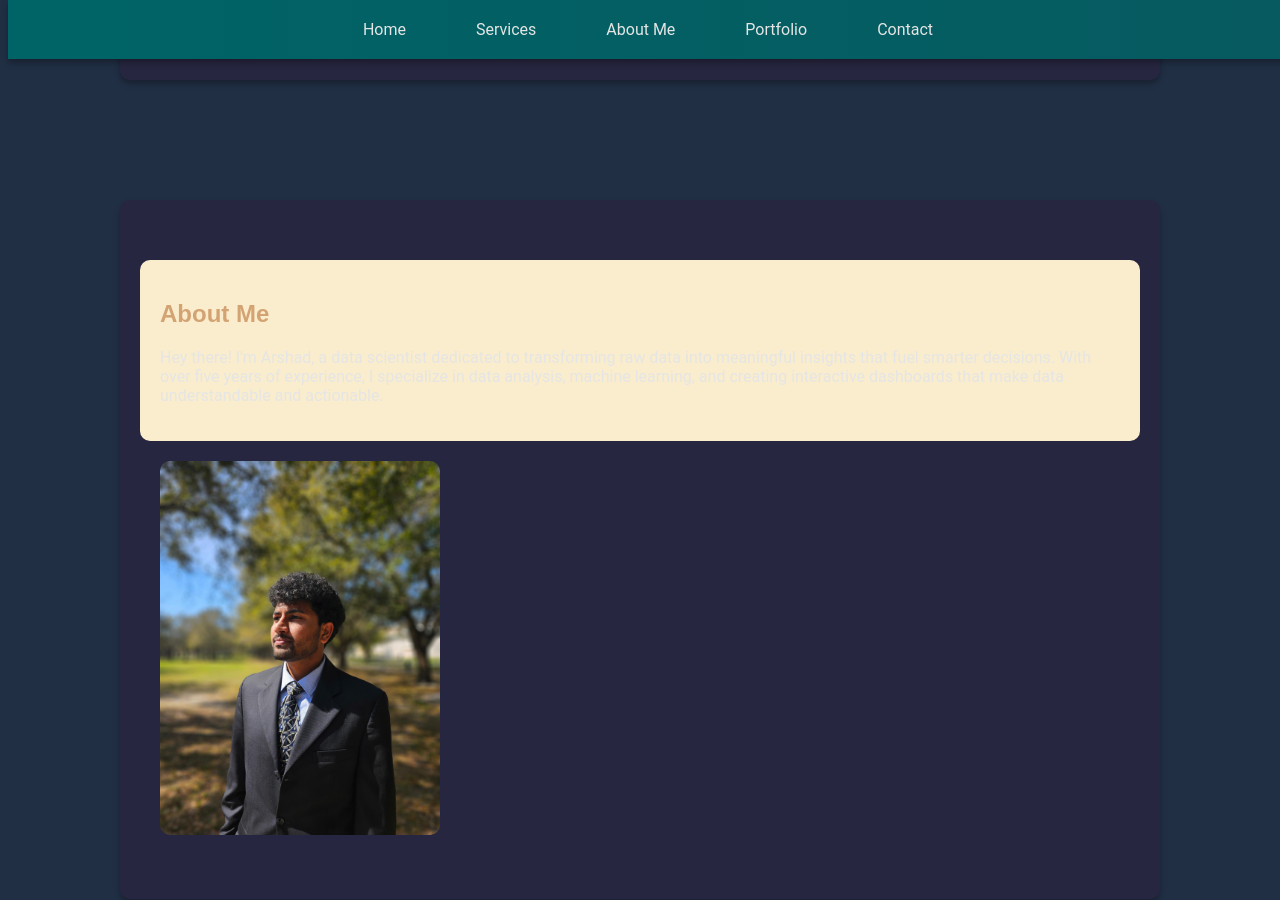
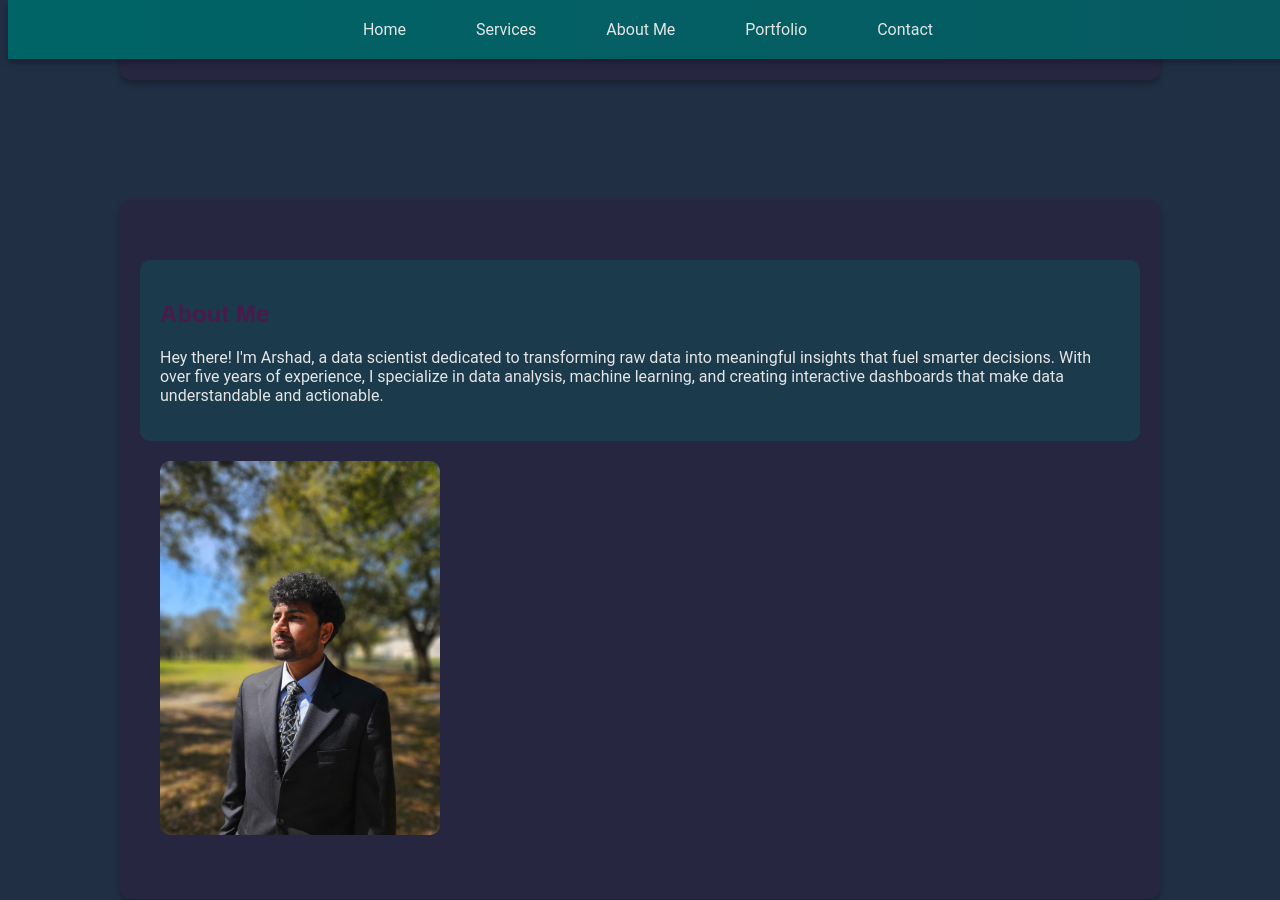
Before and after one commit to arshadsm/arshadsm.github.io, a Jekyll site: the page built from index.md, in a window 1280 px wide and 900 px high, scrolled down 1162 px. Built offline with Jekyll 4.4.1, drawn with Linux system fonts in a browser that asks for light colours.

Commit message:
Update default.html

```diff
--- a/_layouts/default.html
+++ b/_layouts/default.html
@@ -46,8 +46,8 @@
     </div>
   </section>
   <section class="about-me fade-in" id="about-me">
-    <div class="about-me-text" style="padding-right: 40px; background-color: #FAEDCD; padding: 20px; border-radius: 10px;">
-        <h2 style="color: #D4A373;">About Me</h2>
+    <div class="about-me-text" style="padding-right: 40px; background-color: #1B3A4B; padding: 20px; border-radius: 10px;">
+        <h2 style="color: #4D194D;">About Me</h2>
         <p>Hey there! I'm Arshad, a data scientist dedicated to transforming raw data into meaningful insights that fuel smarter decisions. With over five years of experience, I specialize in data analysis, machine learning, and creating interactive dashboards that make data understandable and actionable.</p>
     </div>
     <img src="{{ site.profile_picture }}" alt="Arshad's Picture" style="margin-left: 20px; max-width: 280px; border-radius: 10px;">
```
